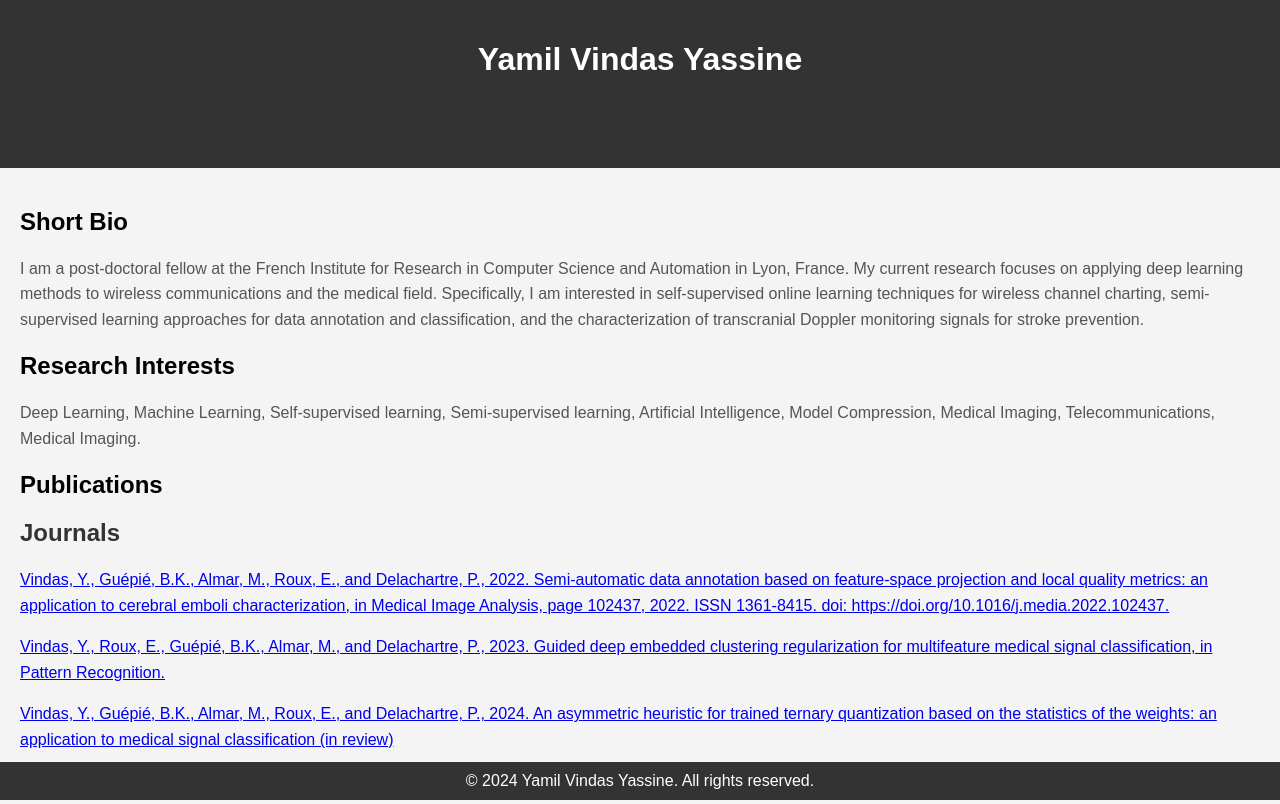
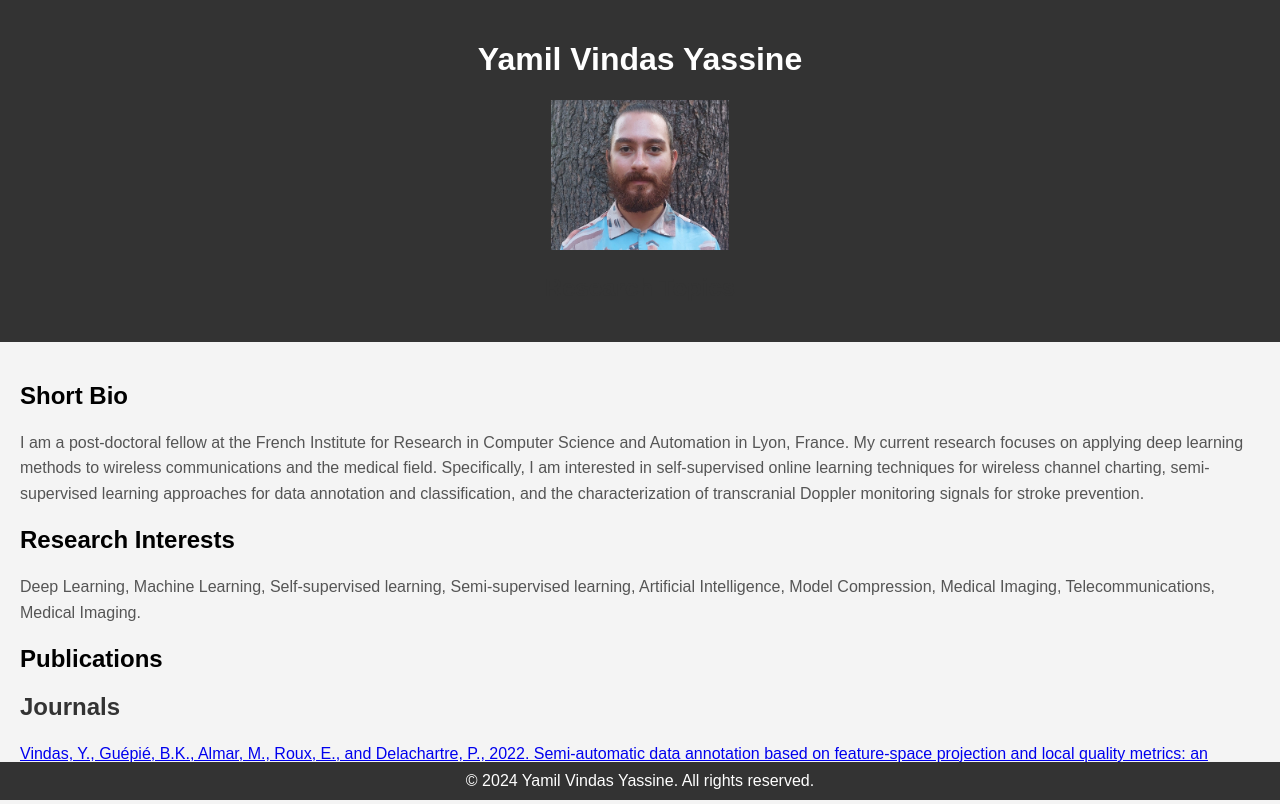
Before and after one commit to yamilvindas/yamilvindas.github.io, a plain HTML site: page index.html in a window 1280 px wide. Shown: the top 804 px of the page. Drawn offline with Linux system fonts and the light colour scheme.

Commit message:
Update index.html

```diff
--- a/index.html
+++ b/index.html
@@ -54,6 +54,7 @@
 <body>
     <header>
         <h1>Yamil Vindas Yassine</h1>
+        <img src="https://raw.githubusercontent.com/yamilvindas/yamilvindas.github.io/main/Photo.jpeg" alt="Photo" width="178" height="150">
         <h2>Research Topics</h2>
     </header>
     <section>
```
